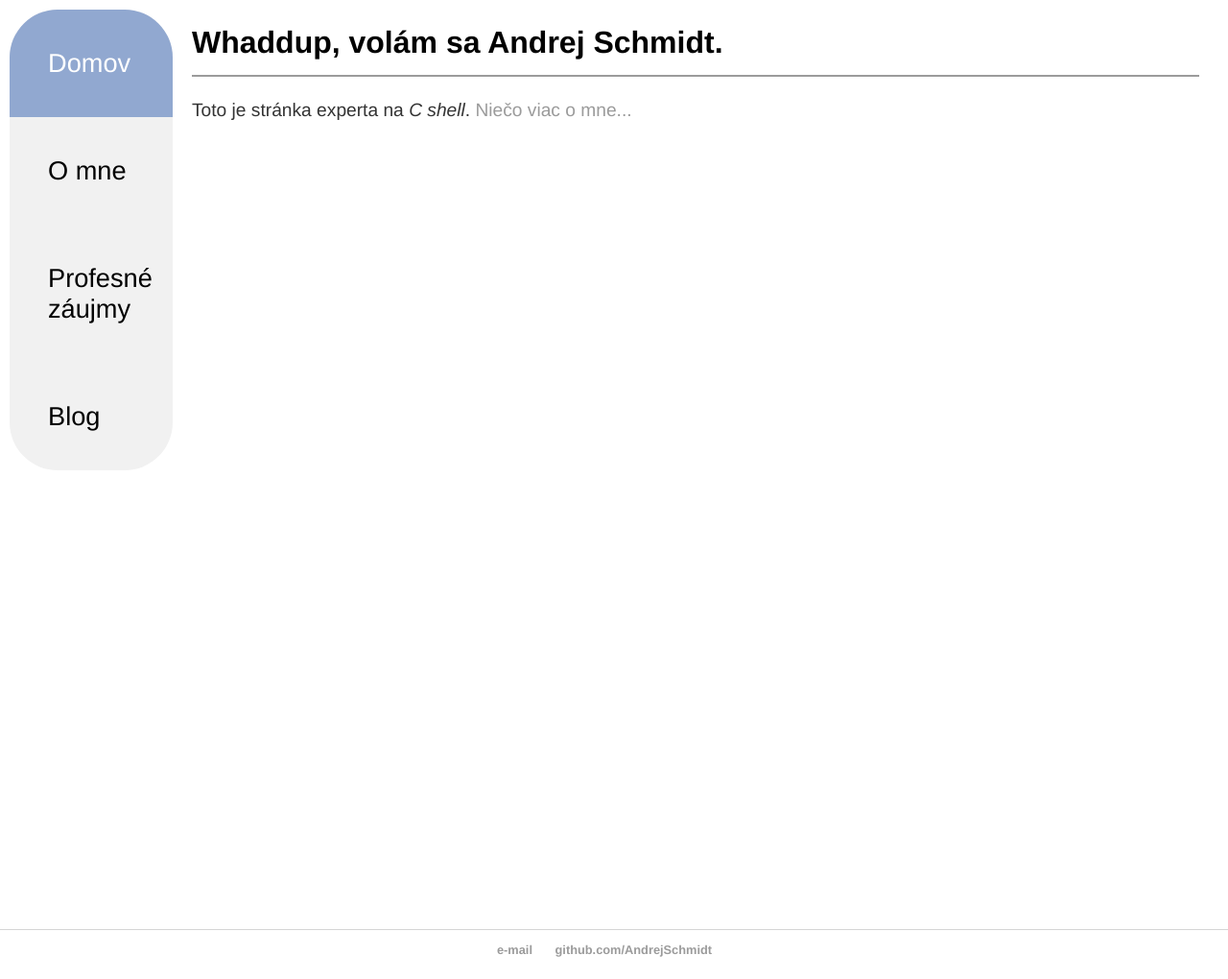
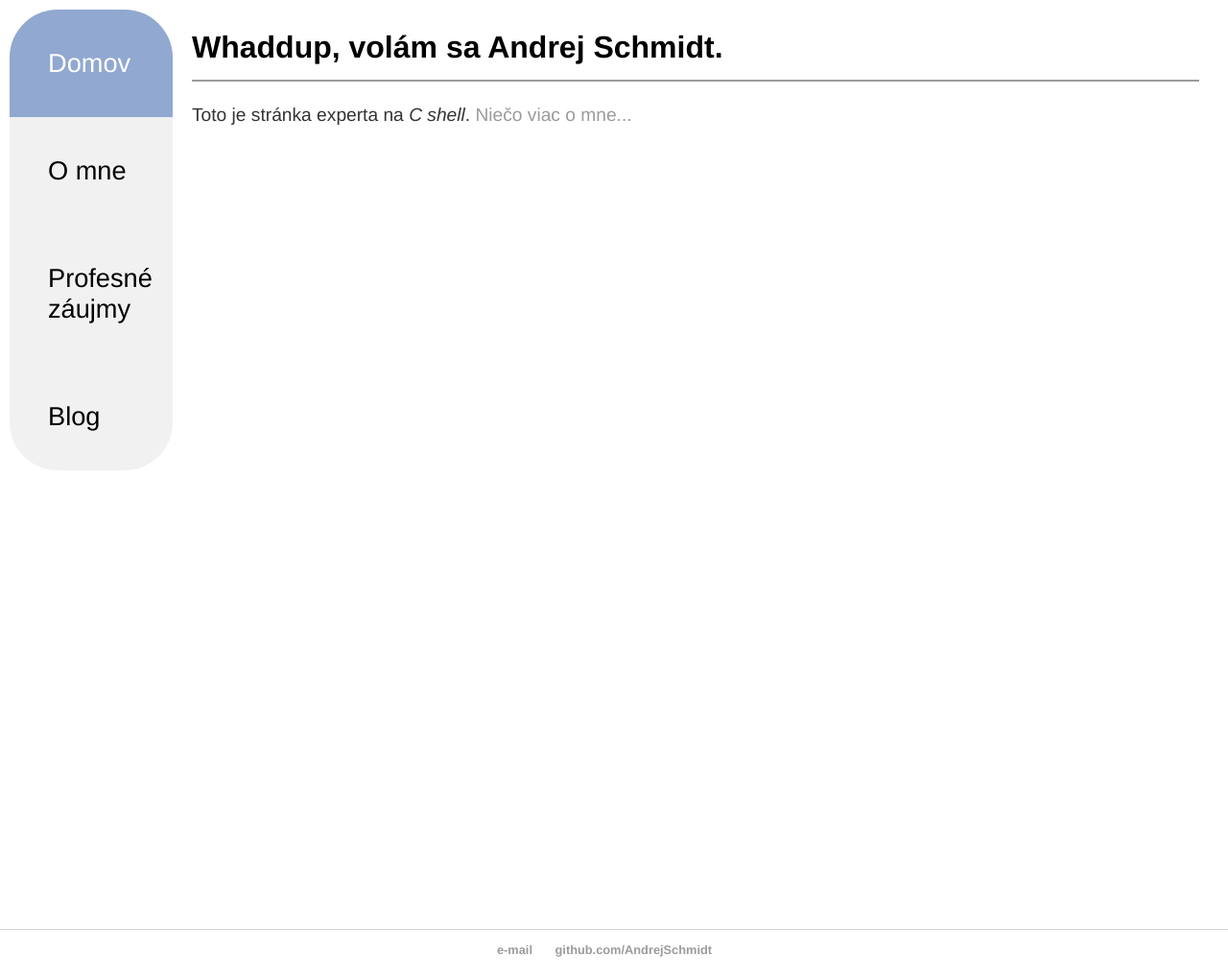
Before and after one commit to AndrejSchmidt/AndrejSchmidt.github.io, a Jekyll site: the page built from index.html, in a window 1280 px wide and 1020 px high. Shown: the whole window at 96% size. Built offline with Jekyll 4.4.1, drawn with Linux system fonts in a browser that asks for light colours.

Commit message:
odstranenie komentaru

```diff
--- a/css/main.css
+++ b/css/main.css
@@ -17,7 +17,6 @@
     margin: 10px;
     padding: 0;
     width: 170px;
-    /*width: 15%;*/
     background-color: #f1f1f1;
     position: fixed;
     overflow: auto;
@@ -86,7 +85,7 @@
 }
 .content {
     margin-left:170px;
-    padding:5px 30px;
+    padding:10px 30px;
     height:1000px;
 }
 time {
```
